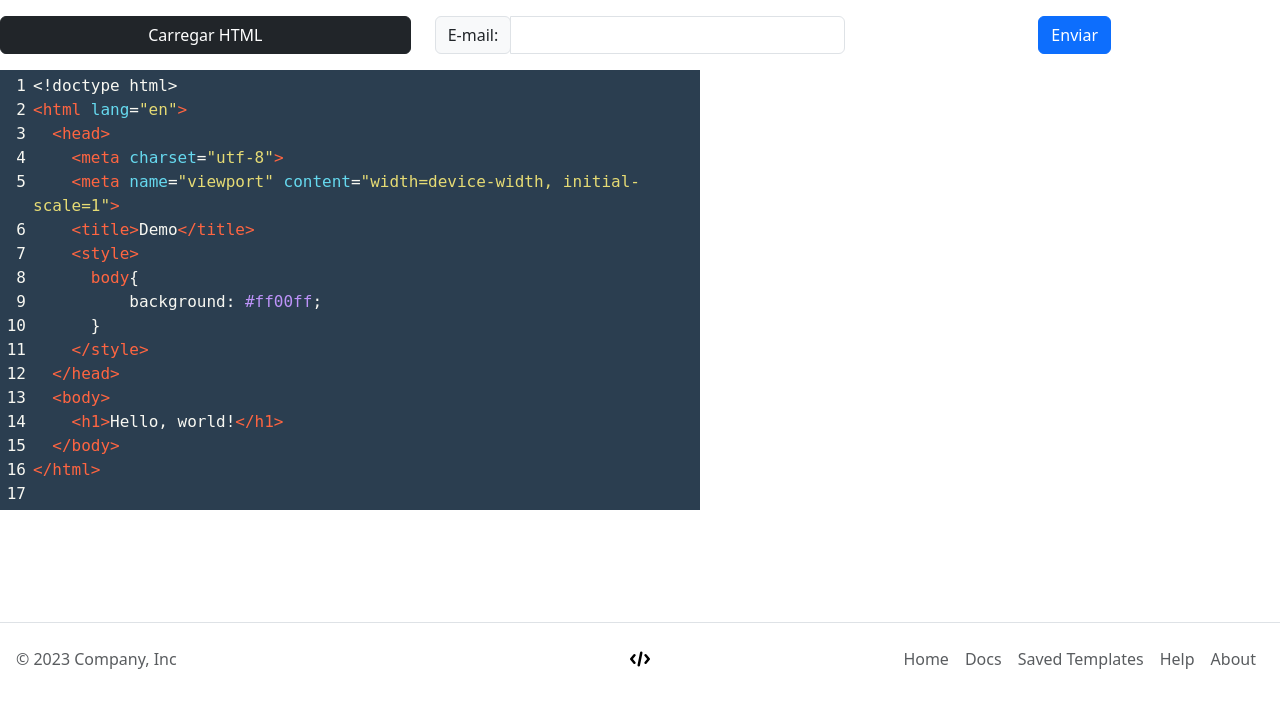
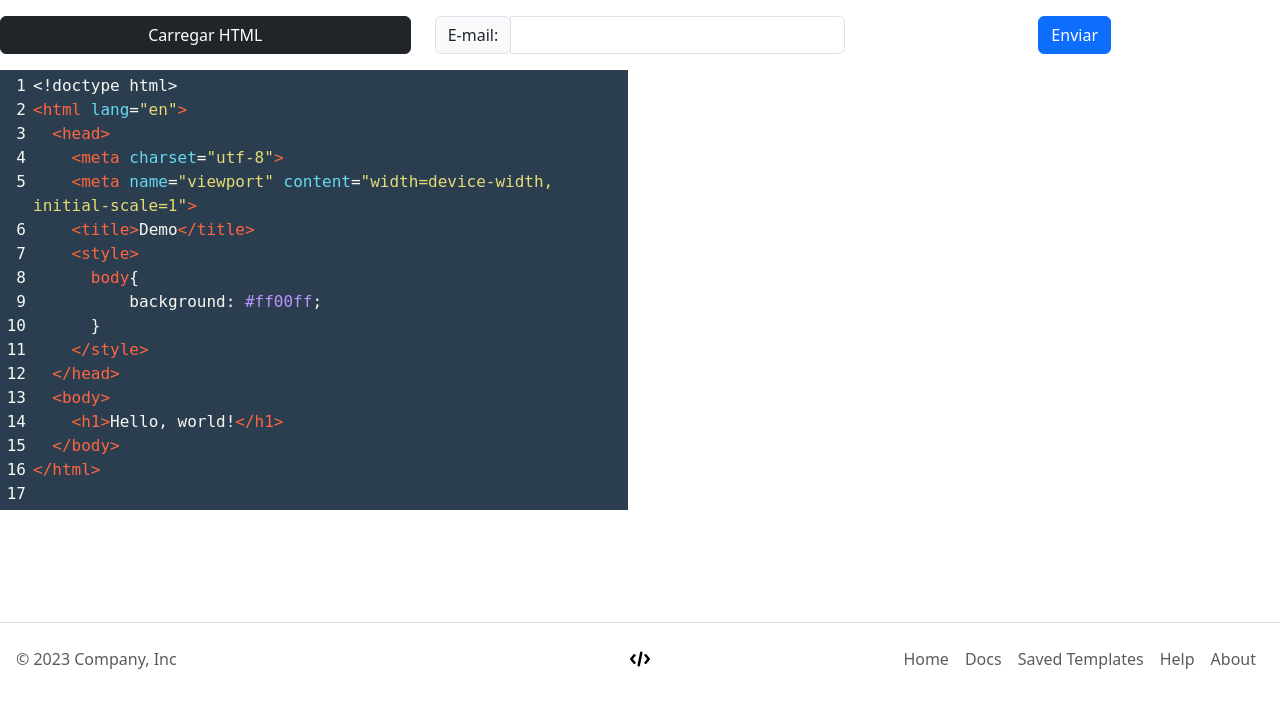
Before and after one commit to leomullerluiz/htmlEmailTesterV1, a PHP site: page / in a window 1280 px wide. Shown: the part 81-800 px from the top of the page. Run offline with PHP 8.4, Linux system fonts and the light colour scheme; some libraries are stand-ins or nearby versions.

Commit message:
input width

```diff
--- a/pages/res/css/style.css
+++ b/pages/res/css/style.css
@@ -16,3 +16,7 @@ textarea {
     margin: 0 auto;
     display: block;
 }
+
+.CodeMirror{
+    width: 100% !important;
+}
```
